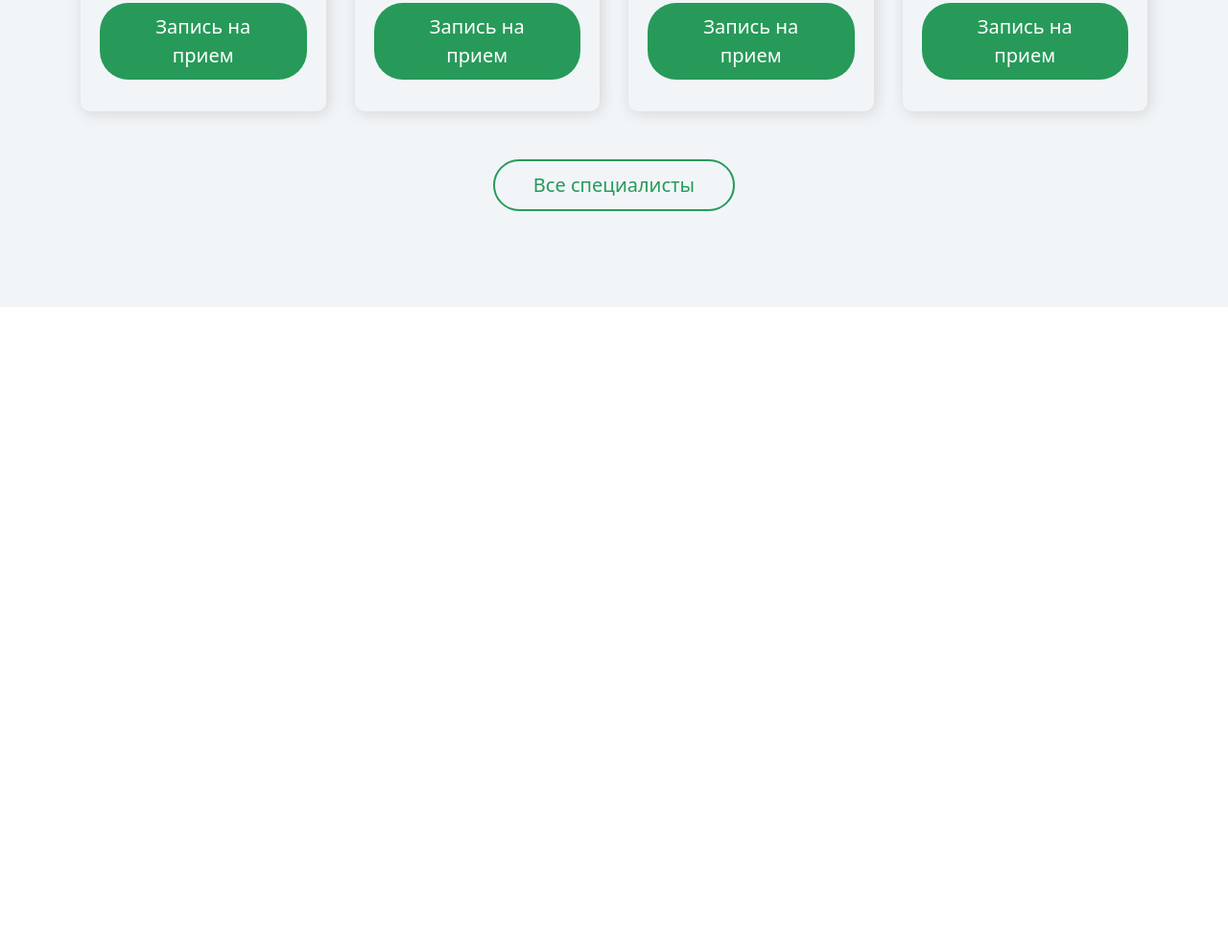
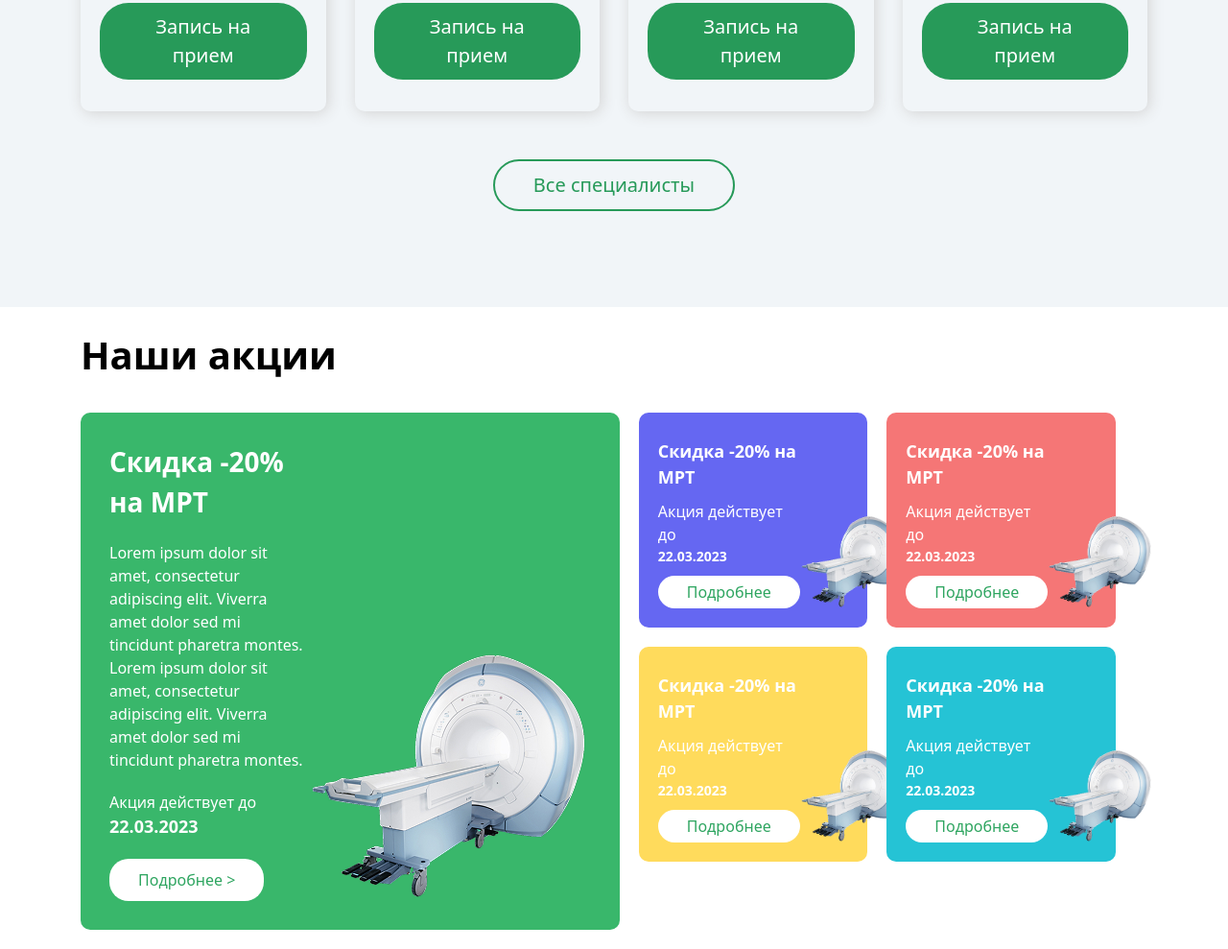
Before and after one commit to MuhammadEvazov/project4, a website: page src/index.html in a window 1280 px wide. Shown: the part 3035-4024 px from the top of the page at 96% size. Before the commit the page ends 3355 px from the top, so only its background shows below. Drawn offline with nearby package versions, Linux system fonts and the light colour scheme; files that its build step writes are made by us from their sources.

Commit message:
fourth section created successfully

```diff
--- a/src/index.html
+++ b/src/index.html
@@ -56,7 +56,8 @@
     </header>
 
     <main>
-        <section class="section2 p-[20px] lg:w-[90%] lg:m-auto lg:max-w-[1300px] flex flex-col items-center gap-[100px]">
+        <section
+            class="section2 p-[20px] lg:w-[90%] lg:m-auto lg:max-w-[1300px] flex flex-col items-center gap-[100px]">
             <article class="flex flex-col gap-[30px] lg:flex-row lg:py-[100px]">
                 <aside class="flex flex-col gap-[30px]">
                     <h1 class="text-[40px] font-[700] lg:text-[60px]">Немного о нас</h1>
@@ -156,7 +157,75 @@
                     </div>
                 </aside>
                 <button
-                    class="py-[10px] text-[#279A59] px-[40px] rounded-[30px] lg:text-[20px] lg:mx-[40px] border-[2px] border-solid border-[#279A59]">Все специалисты</button>
+                    class="py-[10px] text-[#279A59] px-[40px] rounded-[30px] lg:text-[20px] lg:mx-[40px] border-[2px] border-solid border-[#279A59]">Все
+                    специалисты</button>
+            </article>
+        </section>
+
+        <section class="section4 p-[20px] lg:w-[90%] lg:m-auto lg:max-w-[1300px] flex flex-col items-start gap-[30px]">
+            <h1 class="text-[40px] font-[700]">Наши акции</h1>
+            <article class="flex flex-col items-start gap-[20px] lg:flex-row">
+                <aside
+                    class="p-[30px] lh:h-[380px] bg-[#39B76B] text-white rounded-[10px] lg:flex lg:items-end lg:w-[100%]">
+                    <div class="flex flex-col gap-[20px] items-start">
+                        <h1 class="text-[28px] font-[700]">Скидка -20% на МРТ</h1>
+                        <p>Lorem ipsum dolor sit amet, consectetur adipiscing elit. Viverra amet dolor sed mi tincidunt
+                            pharetra montes. Lorem ipsum dolor sit amet, consectetur adipiscing elit. Viverra amet dolor
+                            sed mi tincidunt pharetra montes.</p>
+                        <p class="flex flex-col">Акция действует до
+                            <span class="font-[800] text-[18px]">22.03.2023</span>
+                        </p>
+                        <button class="py-[10px] px-[30px] bg-[white] text-[#2EA560] rounded-[20px]">Подробнее
+                            ></button>
+                    </div>
+                    <img src="./Images/image 4 (2).png" alt="">
+                </aside>
+                <aside class="flex flex-col items-center gap-[30px] lg:flex-row lg:gap-[20px] lg:flex-wrap lg:w-[100%]">
+                    <div
+                        class="p-[20px] lg:h-[224px] bg-[#6567F2] text-white rounded-[10px] items-center flex flex-row lg:items-end lg:w-[45%]">
+                        <div class="flex flex-col gap-[10px] items-start">
+                            <h1 class="text-[18px] font-[700]">Скидка -20% на МРТ</h1>
+                            <p class="flex flex-col">Акция действует до
+                                <span class="font-[800] text-[14px]">22.03.2023</span>
+                            </p>
+                            <button class="py-[5px] px-[30px] bg-[white] text-[#2EA560] rounded-[20px]">Подробнее  </button>
+                        </div>
+                        <img class="w-[150px] lg:w-[110px]" src="./Images/image 4 (2).png" alt="">
+                    </div>
+                    <div
+                        class="p-[20px] lg:h-[224px] bg-[#F57676] text-white rounded-[10px] items-center flex flex-row lg:items-end lg:w-[45%]">
+                        <div class="flex flex-col gap-[10px] items-start">
+                            <h1 class="text-[18px] font-[700]">Скидка -20% на МРТ</h1>
+                            <p class="flex flex-col">Акция действует до
+                                <span class="font-[800] text-[14px]">22.03.2023</span>
+                            </p>
+                            <button class="py-[5px] px-[30px] bg-[white] text-[#2EA560] rounded-[20px]">Подробнее  </button>
+                        </div>
+                        <img class="w-[150px] lg:w-[110px]" src="./Images/image 4 (2).png" alt="">
+                    </div>
+                    <div
+                        class="p-[20px] lg:h-[224px] bg-[#FFDB5C] text-white rounded-[10px] items-center flex flex-row lg:items-end lg:w-[45%]">
+                        <div class="flex flex-col gap-[10px] items-start">
+                            <h1 class="text-[18px] font-[700]">Скидка -20% на МРТ</h1>
+                            <p class="flex flex-col">Акция действует до
+                                <span class="font-[800] text-[14px]">22.03.2023</span>
+                            </p>
+                            <button class="py-[5px] px-[30px] bg-[white] text-[#2EA560] rounded-[20px]">Подробнее  </button>
+                        </div>
+                        <img class="w-[150px] lg:w-[110px]" src="./Images/image 4 (2).png" alt="">
+                    </div>
+                    <div
+                        class="p-[20px] lg:h-[224px] bg-[#25C3D5] text-white rounded-[10px] items-center flex flex-row lg:items-end lg:w-[45%]">
+                        <div class="flex flex-col gap-[10px] items-start">
+                            <h1 class="text-[18px] font-[700]">Скидка -20% на МРТ</h1>
+                            <p class="flex flex-col">Акция действует до
+                                <span class="font-[800] text-[14px]">22.03.2023</span>
+                            </p>
+                            <button class="py-[5px] px-[30px] bg-[white] text-[#2EA560] rounded-[20px]">Подробнее  </button>
+                        </div>
+                        <img class="w-[150px] lg:w-[110px]" src="./Images/image 4 (2).png" alt="">
+                    </div>
+                </aside>
             </article>
         </section>
     </main>
```
Also changed, not shown: src/Images/image 4 (2).png (added).
